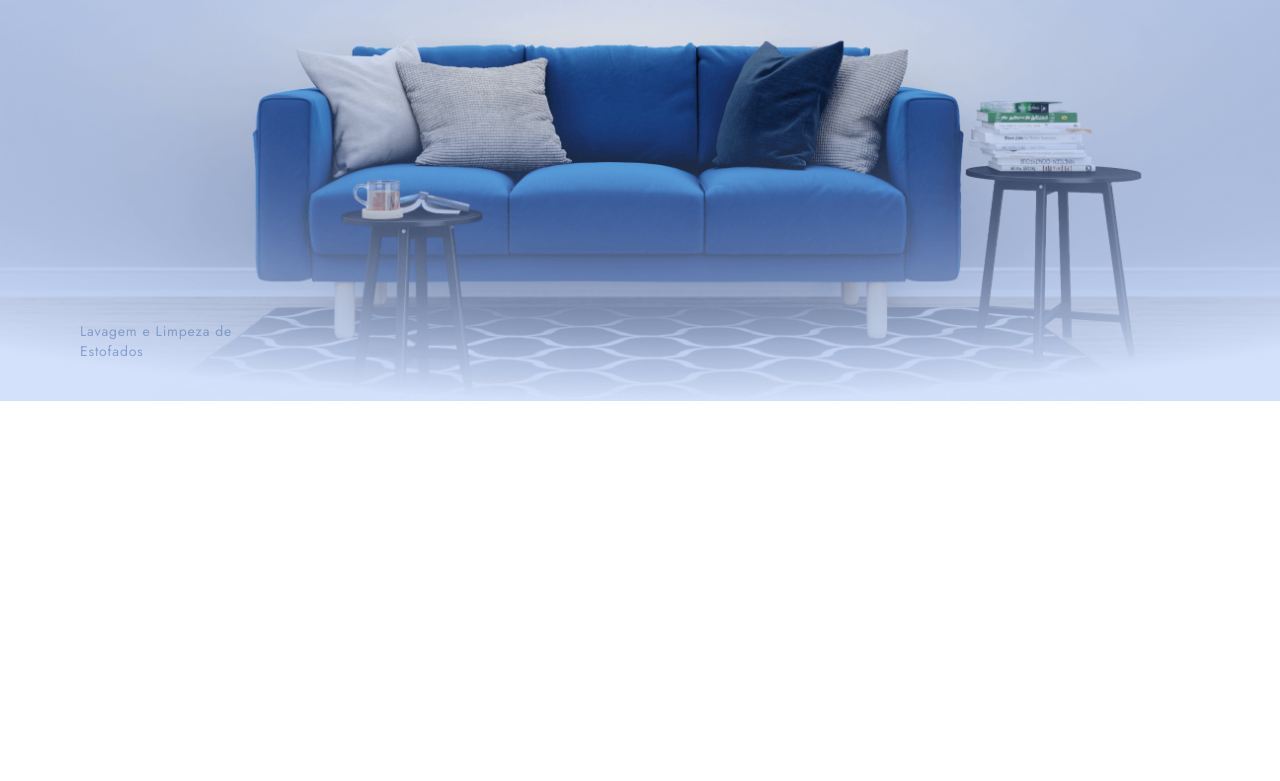
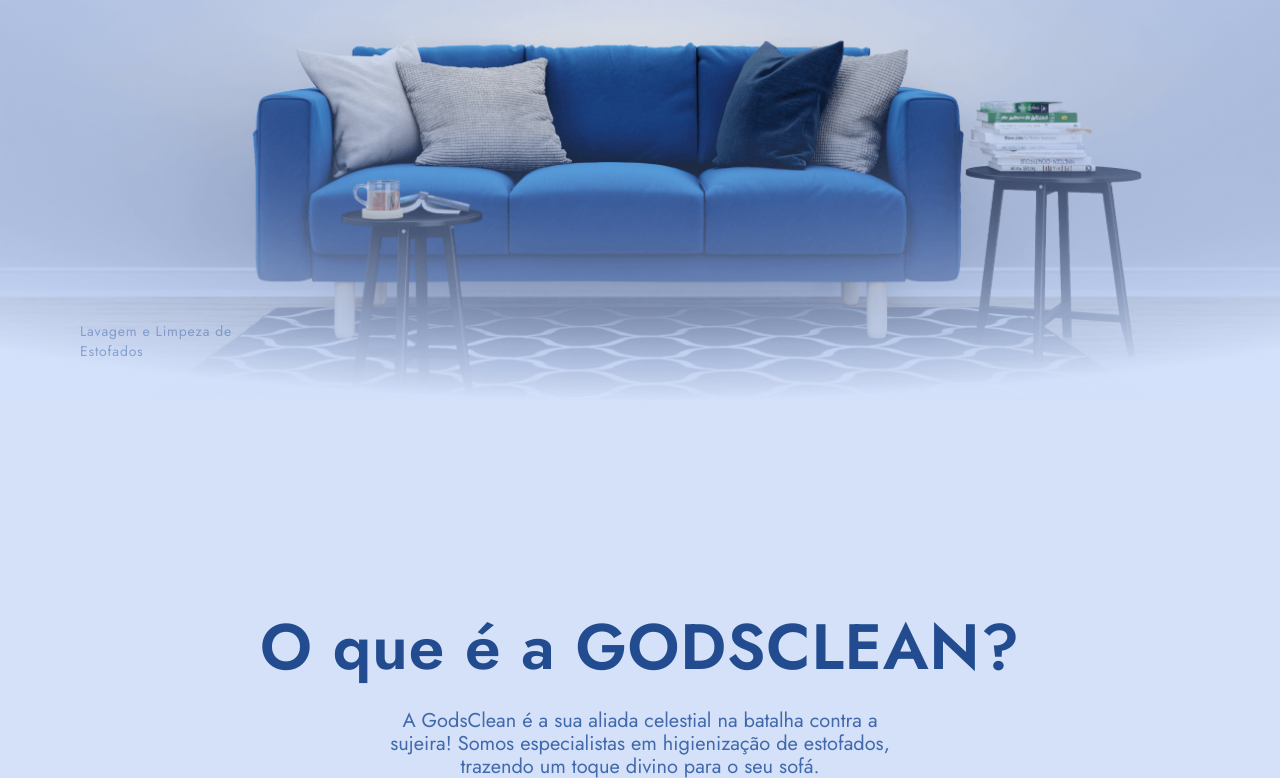
Before and after one commit to joseluizbrits/godsclean, a Next.js app: page / in a window 1280 px wide. Shown: the part 399-1180 px from the top of the page. Before the commit the page ends 1120 px from the top, so only its background shows below. Built offline with nearby package versions, Linux system fonts and the light colour scheme.

Commit message:
feat: init Introduction section + component Title

```diff
--- a/src/app/page.tsx
+++ b/src/app/page.tsx
@@ -1,10 +1,11 @@
 import Hero from "@/sections/Hero";
+import Introduction from "@/sections/Introduction";
 
 export default function Home() {
   return (
     <>
       <Hero />
-      <div style={{ width: "100", height: "40vh" }}></div>
+      <Introduction />
     </>
   );
 }
--- /dev/null
+++ b/src/components/Title/index.tsx
@@ -0,0 +1,16 @@
+import { TitleContainer } from "./style";
+
+type TitleProps = {
+  children: React.ReactNode;
+  centered?: boolean;
+};
+
+function Title({ children, centered }: TitleProps) {
+  return (
+    <TitleContainer className={centered ? "centered" : ""}>
+      <div>{children}</div>
+    </TitleContainer>
+  );
+}
+
+export default Title;
--- /dev/null
+++ b/src/components/Title/style.ts
@@ -0,0 +1,31 @@
+import styled from "styled-components";
+
+export const TitleContainer = styled.div`
+  &,
+  &.centered div {
+    display: flex;
+    flex-direction: column;
+  }
+
+  &.centered div {
+    align-items: center;
+
+    p {
+      text-align: center;
+    }
+  }
+
+  h2 {
+    font-size: 4rem;
+    letter-spacing: 0.05rem;
+    color: var(--emphasis);
+  }
+
+  p {
+    font-size: 1.25rem;
+    line-height: 1.15em;
+    color: var(--text);
+    max-width: 45ch;
+    margin-top: 16px;
+  }
+`;
--- /dev/null
+++ b/src/sections/Introduction/index.tsx
@@ -0,0 +1,21 @@
+"use client";
+
+import Title from "@/components/Title";
+import { IntroductionContainer } from "./styles";
+
+function Introduction() {
+  return (
+    <IntroductionContainer className="sections-between-sections">
+      <Title centered>
+        <h2>O que é a GODSCLEAN?</h2>
+        <p>
+          A GodsClean é a sua aliada celestial na batalha contra a sujeira!
+          Somos especialistas em higienização de estofados, trazendo um toque
+          divino para o seu sofá.
+        </p>
+      </Title>
+    </IntroductionContainer>
+  );
+}
+
+export default Introduction;
--- /dev/null
+++ b/src/sections/Introduction/styles.ts
@@ -0,0 +1,5 @@
+import styled from "styled-components";
+
+export const IntroductionContainer = styled.section`
+  background-color: var(--bg);
+`;
--- a/src/styles/globalStyles.ts
+++ b/src/styles/globalStyles.ts
@@ -66,6 +66,10 @@
     margin: 0 120px;
   }
 
+  .sections-between-sections {
+    padding-top: 200px;
+  }
+
   /* ---------- SCROLLBAR ---------- */
 
   *::-webkit-scrollbar,
```
